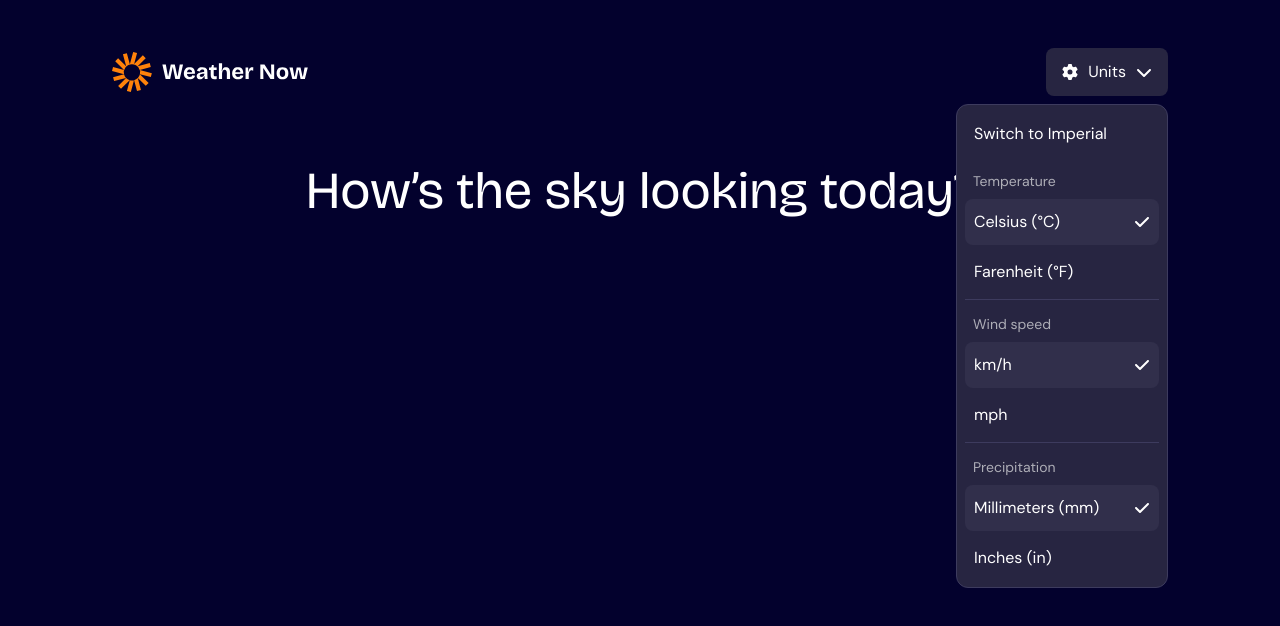
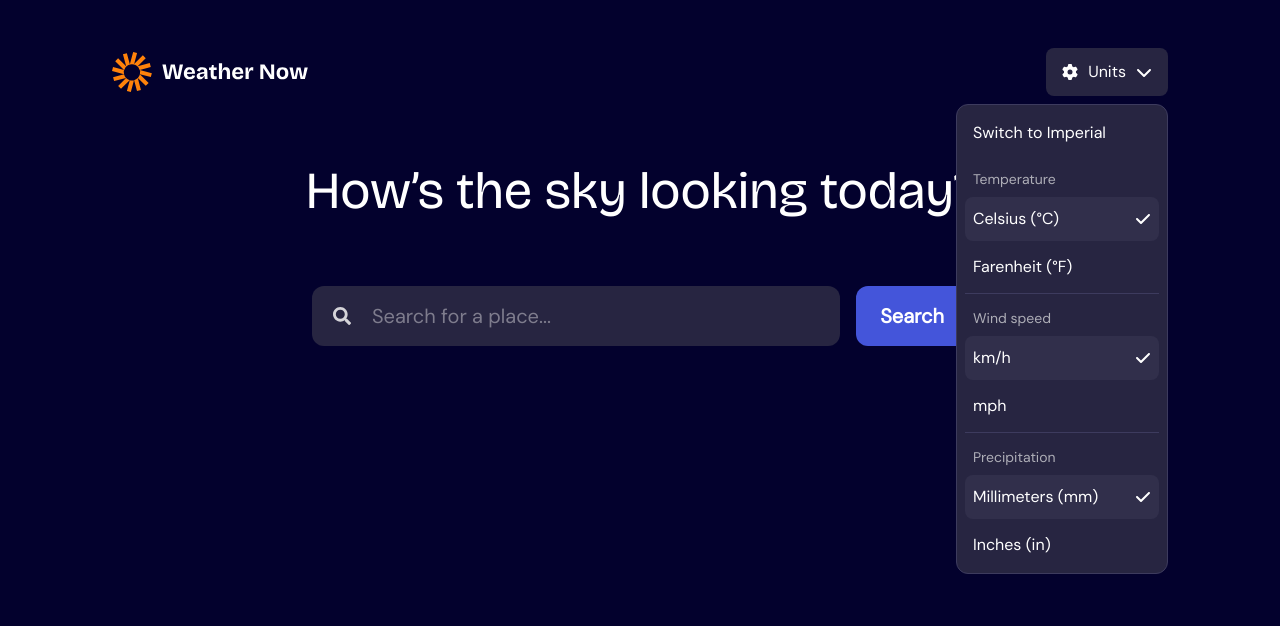
Before and after one commit to abarisic1509/weather-app_fem-hackathon, a React (Vite) app: page / in a window 1280 px wide. Both pictures are taken after a click on the button "Units". Shown: the top 626 px of the page. Built offline with nearby package versions, Linux system fonts and the light colour scheme.

Commit message:
searchbar setup

```diff
--- a/src/App.tsx
+++ b/src/App.tsx
@@ -1,12 +1,19 @@
-import { MainHeader } from './ui/components';
+import MainHeader from './ui/containers/MainHeader';
+import SearchBar from './ui/containers/SearchBar';
 
 function App() {
 	return (
 		<div className="flex flex-col flex-1 gap-12 xl:gap-16 mx-auto px-4 md:px-6 xl:px-28 pt-4 md:pt-6 xl:pt-12 pb-12 md:pb-20 w-full max-w-8xl">
 			<MainHeader />
-			<h1 className="text-preset-2 text-white light:text-grey-900 text-center">
-				How’s the sky looking today?
-			</h1>
+			<main className="flex flex-col flex-1 gap-8 xl:gap-12 mx-auto w-full max-w-8xl">
+				<h1 className="mb-4 text-preset-2 text-white light:text-grey-900 text-center">
+					How’s the sky looking today?
+				</h1>
+
+				<main className="flex flex-col gap-8 xl:gap-12">
+					<SearchBar />
+				</main>
+			</main>
 		</div>
 	);
 }
--- a/src/index.css
+++ b/src/index.css
@@ -30,6 +30,7 @@ body {
 	@apply flex flex-col flex-1 bg-grey-900 light:bg-white text-white light:text-text-primary;
 }
 
+/* Typography */
 .text-preset-1 {
 	@apply font-semibold text-8xl leading-none;
 	letter-spacing: -2px;
@@ -58,3 +59,8 @@ body {
 .text-preset-8 {
 	@apply text-sm;
 }
+
+/* Buttons */
+.btn-text {
+	@apply flex justify-center items-center gap-4 bg-primary-main hover:bg-primary-dark focus-visible:bg-primary-main disabled:bg-primary-main disabled:opacity-60 px-6 py-4 rounded-xl focus-visible:outline-2 focus-visible:outline-primary-main focus-visible:outline-offset-2 font-semibold text-white text-xl text-center whitespace-nowrap cursor-pointer disabled:cursor-not-allowed;
+}
--- a/src/ui/assets/Logo.tsx
+++ b/src/ui/assets/Logo.tsx
@@ -2,11 +2,10 @@ const Logo = () => {
 	return (
 		<svg
 			xmlns="http://www.w3.org/2000/svg"
-			width="197"
-			height="40"
+			height="28"
 			fill="none"
 			viewBox="0 0 197 40"
-			className="text-white light:text-black"
+			className="md:h-10 text-white light:text-black"
 		>
 			<g clipPath="url(#a)">
 				<path
--- /dev/null
+++ b/src/ui/components/SearchInput.tsx
@@ -0,0 +1,74 @@
+import { Autocomplete } from '@base-ui-components/react/autocomplete';
+import { FaSearch } from 'react-icons/fa';
+import { FaX } from 'react-icons/fa6';
+
+interface Tag {
+	id: string;
+	value: string;
+}
+
+const tags: Tag[] = [
+	{ id: 't1', value: 'feature' },
+	{ id: 't2', value: 'fix' },
+	{ id: 't3', value: 'bug' },
+	{ id: 't4', value: 'docs' },
+	{ id: 't5', value: 'internal' },
+	{ id: 't6', value: 'mobile' },
+	{ id: 'c-accordion', value: 'component: accordion' },
+	{ id: 'c-alert-dialog', value: 'component: alert dialog' },
+	{ id: 'c-autocomplete', value: 'component: autocomplete' },
+	{ id: 'c-avatar', value: 'component: avatar' },
+	{ id: 'c-checkbox', value: 'component: checkbox' },
+	{ id: 'c-checkbox-group', value: 'component: checkbox group' },
+];
+
+const SearchInput = () => {
+	return (
+		<Autocomplete.Root items={tags}>
+			<label className="grid grid-cols-[auto_1fr_auto] grid-rows-1 w-full text-grey-200 light:text-grey-600">
+				<Autocomplete.Icon
+					className={
+						'col-span-1 row-span-1 col-start-1 col-end-2 row-start-1 row-end-2 h-full aspect-square grid place-items-center relative z-10'
+					}
+				>
+					<FaSearch />
+				</Autocomplete.Icon>
+				<Autocomplete.Input
+					placeholder="Search for a place..."
+					className={`bg-grey-800 light:bg-grey-200/50 w-full rounded-xl py-4 px-[3.75rem]  text-preset-5-medium hover:bg-grey-700 light:hover:bg-grey-200/80 focus-within:bg-grey-800 light:focus-within:bg-grey-200/50 focus-within:outline focus-within:outline-white light:focus-within:outline-grey-900 focus-within:outline-offset-2 col-span-full col-start-1 -col-end-1 row-start-1 row-end-2`}
+				/>
+				<Autocomplete.Clear
+					className={
+						'-col-start-1 -col-end-2 h-full aspect-square grid place-items-center row-start-1 row-end-2'
+					}
+					tabIndex={0}
+				>
+					<FaX />
+				</Autocomplete.Clear>
+			</label>
+
+			<Autocomplete.Portal>
+				<Autocomplete.Positioner className="" sideOffset={10} align="start">
+					<Autocomplete.Popup className="flex flex-col gap-1 bg-grey-800 light:bg-white light:shadow-xl p-2 border border-grey-700 light:border-grey-200 rounded-xl w-[var(--anchor-width)] max-w-[var(--available-width)] max-h-[min(var(--available-height),23rem)] overflow-y-auto overscroll-contain text-preset-7 text-white light:text-grey-900 scroll-pb-2 scroll-pt-2">
+						<Autocomplete.Empty className="flex items-center gap-2.5 empty:m-0 empty:p-0 px-2 py-2.5">
+							No results found.
+						</Autocomplete.Empty>
+						<Autocomplete.List className={'flex flex-col w-full gap-1'}>
+							{(tag: Tag) => (
+								<Autocomplete.Item
+									key={tag.id}
+									className="data-[highlighted]:bg-grey-700 hover:bg-grey-700 light:data-[highlighted]:bg-grey-200/50 light:hover:bg-grey-200/50 px-2 py-2.5 border data-[highlighted]:border-grey-600 hover:border-grey-600 light:data-[highlighted]:border-grey-200 light:hover:border-grey-200 border-transparent rounded-lg data-[highlighted]:outline data-[highlighted]:outline-white light:data-[highlighted]:outline-grey-900 data-[highlighted]:outline-offset-2 cursor-pointer select-none"
+									value={tag}
+								>
+									{tag.value}
+								</Autocomplete.Item>
+							)}
+						</Autocomplete.List>
+					</Autocomplete.Popup>
+				</Autocomplete.Positioner>
+			</Autocomplete.Portal>
+		</Autocomplete.Root>
+	);
+};
+
+export default SearchInput;
--- a/src/ui/components/navigation/components/SettingsMenu.tsx
+++ b/src/ui/components/SettingsMenu.tsx
@@ -6,7 +6,7 @@ const SettingsMenu = () => {
 		<Menu.Root>
 			<Menu.Trigger
 				className={
-					'px-4 py-3 rounded-lg flex items-center gap-2.5 text-preset-7 text-white light:text-black bg-grey-800 hover:bg-grey-700 light:bg-white light:hover:bg-grey-200/50 light:border light:border-grey-200 cursor-pointer'
+					'px-4 py-3 rounded-lg flex items-center gap-2.5 text-preset-7 text-white light:text-black bg-grey-800 hover:bg-grey-700 light:bg-white light:hover:bg-grey-200/50 light:outline light:outline-white outline-offset-2 cursor-pointer'
 				}
 			>
 				<FaGear /> Units <FaChevronDown />
@@ -20,7 +20,7 @@ const SettingsMenu = () => {
 					>
 						<Menu.Item
 							className={
-								'px-2 py-2.5 rounded-lg hover:bg-grey-700 light:hover:bg-grey-200/50 cursor-pointer border border-transparent focus:bg-grey-700  focus:border-white light:focus:bg-grey-200/50 light:focus:border-grey-900'
+								'px-2 py-2.5 rounded-lg hover:bg-grey-700 light:hover:bg-grey-200/50 cursor-pointer outline outline-transparent focus:bg-grey-700  focus:outline-white outline-offset-2 light:focus:bg-grey-200/50 light:focus:outline-grey-900'
 							}
 						>
 							Switch to Imperial
@@ -35,7 +35,7 @@ const SettingsMenu = () => {
 							</Menu.GroupLabel>
 							<Menu.Item
 								className={
-									'px-2 py-2.5 rounded-lg bg-grey-700 hover:bg-grey-700 light:bg-grey-200/50 light:hover:bg-grey-200/50 cursor-pointer flex items-center justify-between border border-transparent focus:bg-grey-700 focus:border-white light:focus:bg-grey-200/50 light:focus:border-grey-900'
+									'px-2 py-2.5 rounded-lg bg-grey-700 hover:bg-grey-700 light:bg-grey-200/50 light:hover:bg-grey-200/50 cursor-pointer flex items-center justify-between outline outline-transparent focus:bg-grey-700 focus:outline-white outline-offset-2 light:focus:bg-grey-200/50 light:focus:outline-grey-900'
 								}
 							>
 								<span>Celsius (°C)</span>
@@ -43,7 +43,7 @@ const SettingsMenu = () => {
 							</Menu.Item>
 							<Menu.Item
 								className={
-									'px-2 py-2.5 rounded-lg hover:bg-grey-700 light:hover:bg-grey-200/50 cursor-pointer flex items-center justify-between border border-transparent focus:bg-grey-700 focus:border-white light:focus:bg-grey-200/50 light:focus:border-grey-900'
+									'px-2 py-2.5 rounded-lg hover:bg-grey-700 light:hover:bg-grey-200/50 cursor-pointer flex items-center justify-between outline outline-transparent focus:bg-grey-700 focus:outline-white outline-offset-2 light:focus:bg-grey-200/50 light:focus:outline-grey-900'
 								}
 							>
 								<span>Farenheit (°F)</span>
@@ -60,7 +60,7 @@ const SettingsMenu = () => {
 							</Menu.GroupLabel>
 							<Menu.Item
 								className={
-									'px-2 py-2.5 rounded-lg bg-grey-700 hover:bg-grey-700 light:bg-grey-200/50 light:hover:bg-grey-200/50 cursor-pointer flex items-center justify-between border border-transparent focus:bg-grey-700 focus:border-white light:focus:bg-grey-200/50 light:focus:border-grey-900'
+									'px-2 py-2.5 rounded-lg bg-grey-700 hover:bg-grey-700 light:bg-grey-200/50 light:hover:bg-grey-200/50 cursor-pointer flex items-center justify-between outline outline-transparent focus:bg-grey-700 focus:outline-white outline-offset-2 light:focus:bg-grey-200/50 light:focus:outline-grey-900'
 								}
 							>
 								<span>km/h</span>
@@ -68,7 +68,7 @@ const SettingsMenu = () => {
 							</Menu.Item>
 							<Menu.Item
 								className={
-									'px-2 py-2.5 rounded-lg hover:bg-grey-700 light:hover:bg-grey-200/50 cursor-pointer flex items-center justify-between border border-transparent focus:bg-grey-700 focus:border-white light:focus:bg-grey-200/50 light:focus:border-grey-900'
+									'px-2 py-2.5 rounded-lg hover:bg-grey-700 light:hover:bg-grey-200/50 cursor-pointer flex items-center justify-between outline outline-transparent focus:bg-grey-700 focus:outline-white outline-offset-2 light:focus:bg-grey-200/50 light:focus:outline-grey-900'
 								}
 							>
 								<span>mph</span>
@@ -85,7 +85,7 @@ const SettingsMenu = () => {
 							</Menu.GroupLabel>
 							<Menu.Item
 								className={
-									'px-2 py-2.5 rounded-lg bg-grey-700 light:bg-grey-200/50 hover:bg-grey-700 light:hover:bg-grey-200/50 cursor-pointer flex items-center justify-between border border-transparent focus:bg-grey-700 focus:border-white light:focus:bg-grey-200/50 light:focus:border-grey-900'
+									'px-2 py-2.5 rounded-lg bg-grey-700 light:bg-grey-200/50 hover:bg-grey-700 light:hover:bg-grey-200/50 cursor-pointer flex items-center justify-between outline outline-transparent focus:bg-grey-700 focus:outline-white outline-offset-2 light:focus:bg-grey-200/50 light:focus:outline-grey-900'
 								}
 							>
 								<span>Millimeters (mm)</span>
@@ -93,7 +93,7 @@ const SettingsMenu = () => {
 							</Menu.Item>
 							<Menu.Item
 								className={
-									'px-2 py-2.5 rounded-lg hover:bg-grey-700 light:hover:bg-grey-200/50 cursor-pointer flex items-center justify-between border border-transparent focus:bg-grey-700 focus:border-white light:focus:bg-grey-200/50 light:focus:border-grey-900'
+									'px-2 py-2.5 rounded-lg hover:bg-grey-700 light:hover:bg-grey-200/50 cursor-pointer flex items-center justify-between outline outline-transparent focus:bg-grey-700 focus:outline-white outline-offset-2 light:focus:bg-grey-200/50 light:focus:outline-grey-900'
 								}
 							>
 								<span>Inches (in)</span>
--- a/src/ui/components/form/RegularInput.tsx
+++ /dev/null
@@ -1,5 +0,0 @@
-const RegularInput = () => {
-	return <div>RegularInput</div>;
-};
-
-export default RegularInput;
--- a/src/ui/components/form/SelectInput.tsx
+++ /dev/null
@@ -1,5 +0,0 @@
-const SelectInput = () => {
-	return <div>SelectInput</div>;
-};
-
-export default SelectInput;
--- a/src/ui/components/index.ts
+++ /dev/null
@@ -1 +0,0 @@
-export { default as MainHeader } from './navigation/MainHeader';
--- a/src/ui/components/navigation/MainHeader.tsx
+++ b/src/ui/containers/MainHeader.tsx
@@ -1,6 +1,5 @@
-import Logo from '../../assets/Logo';
-
-import SettingsMenu from './components/SettingsMenu';
+import Logo from '../assets/Logo';
+import SettingsMenu from '../components/SettingsMenu';
 
 const MainHeader = () => {
 	return (
--- /dev/null
+++ b/src/ui/containers/SearchBar.tsx
@@ -0,0 +1,12 @@
+import SearchInput from '../components/SearchInput';
+
+const SearchBar = () => {
+	return (
+		<form className="flex sm:flex-row flex-col justify-center items-center gap-3 md:gap-4 mx-auto w-full max-w-[41rem]">
+			<SearchInput />
+			<button className="w-full sm:w-fit btn-text">Search</button>
+		</form>
+	);
+};
+
+export default SearchBar;
```
